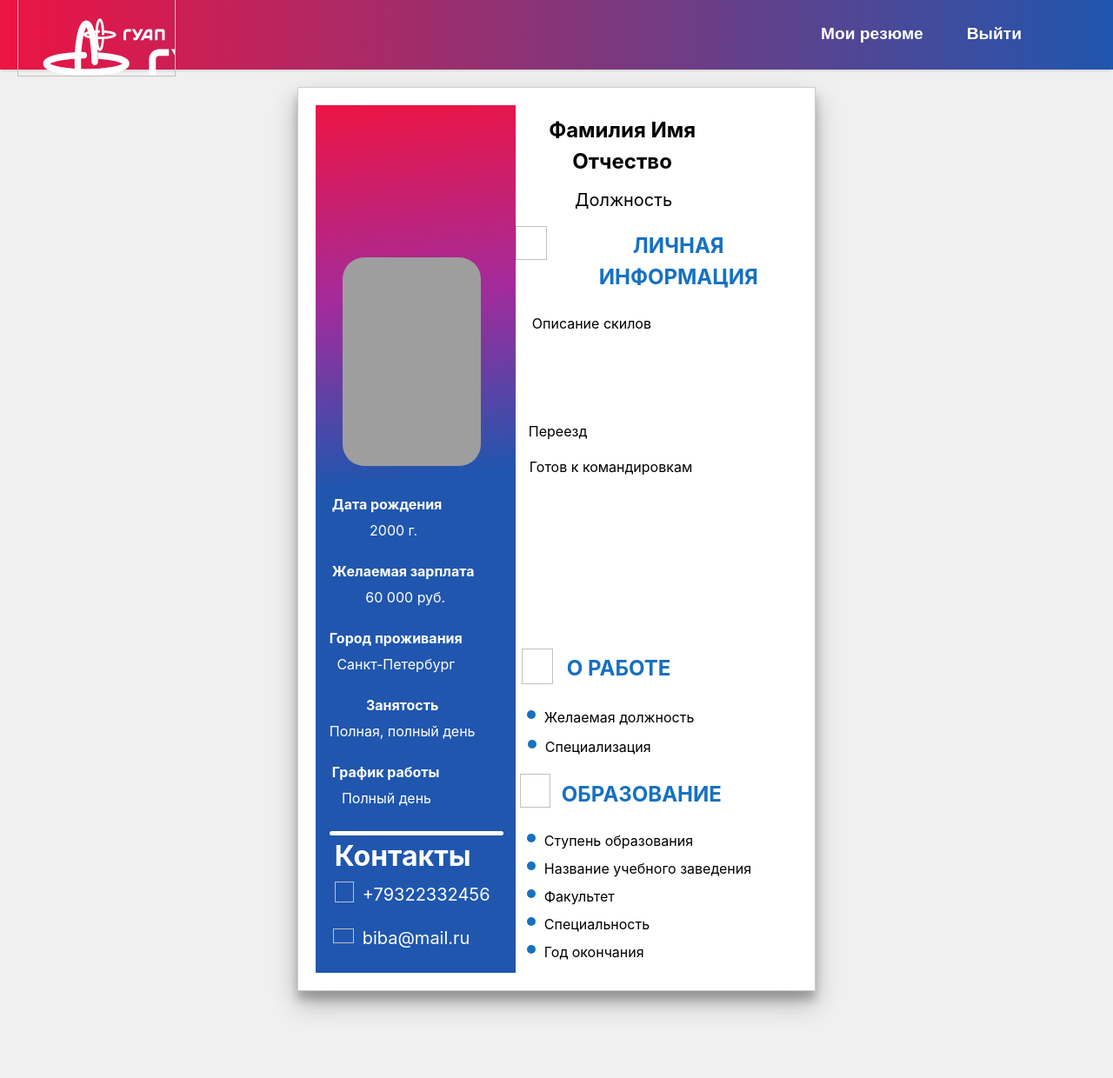
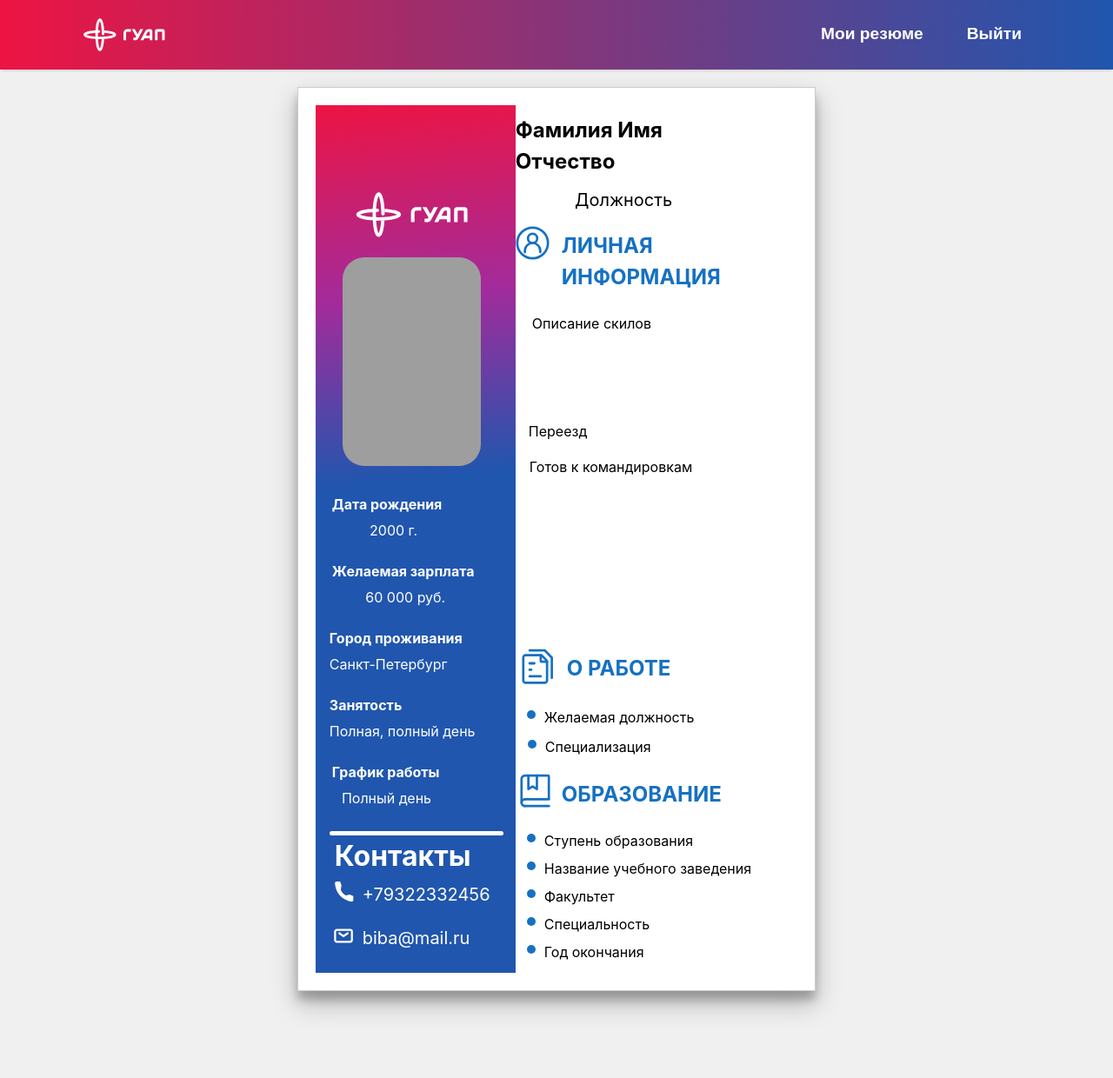
Before and after one commit to maria-kononova/demo, a Django app: page /resume/sample in a window 1280 px wide. Shown: the whole page at 87% size. Run offline with Django 5.2, Linux system fonts and the light colour scheme; parts of the project's set-up code (start-up, migrations or seed data) failed here and were passed over; some libraries are stand-ins or nearby versions; grey boxes are pictures that could not be loaded.

Commit message:
Добавление картинок и изменения стиля резюме

```diff
--- a/static/css/main-style.css
+++ b/static/css/main-style.css
@@ -37,7 +37,6 @@ h2 {
 .container {
     width: 80%;
     margin: 0 auto;
-    text-align: center;
 }
 
 .block {
--- a/static/css/sample.css
+++ b/static/css/sample.css
@@ -192,13 +192,12 @@
   color: #FFFFFF;
 }
 .s-guap-main-1 {
-  background: url("static/img/guap-logo.svg");
-  position: absolute;
-  left: 20px;
-  top: -6px;
+  margin: 0 4px 8px 4px;
+  align-self: flex-start;
   width: 182px;
-  height: 94px;
+  height: 82px;
 }
+
 .t27 {
   overflow-wrap: break-word;
   font-family: 'Inter';
--- a/templates/home.html
+++ b/templates/home.html
@@ -26,7 +26,7 @@
         <td>{{ res.id_resume }}</td>
 		<td>{{ res.date_of_creation }}</td>
         <td>{{ res.moderation_status }}</td>
-        <td><a href="{% url 'go_to_sample' %}" class="button">Перейти</a></td>
+        <td><a href="{% url 'go_to_sample' %}">Перейти</a></td>
       </tr>
 	  {% endfor %}
 	</tbody>
--- a/templates/sample.html
+++ b/templates/sample.html
@@ -4,6 +4,8 @@
 <div class="block">
 <div class="a-45">
   <div class="container-5">
+      {% load static %}
+  <img src="{% static 'img/guap-logo.svg' %}" class="s-guap-main-1"/>
     <div class="foto-na-dokumenty-ot-pechaterfoto-31">
     </div>
     <div class="group-6">
@@ -53,14 +55,14 @@
     </div>
     <div class="container-50">
       <div class="iconphone">
-        <img class="vector-2" />
+        <img src="{% static 'img/icon_phone.svg' %}" class="vector-2" />
       </div>
       <div class="t79322332456">
         +79322332456
       </div>
     </div>
     <div class="container-51">
-      <img class="iconmail" />
+      <img src="{% static 'img/icon_mail.svg' %}" class="iconmail" />
       <span class="bibamail-ru">
         biba@mail.ru
       </span>
@@ -74,7 +76,7 @@
       Должность
     </div>
     <div class="container-49">
-      <img class="iconuser-circle-alt" />
+      <img src="{% static 'img/icon_user.svg' %}" class="iconuser-circle-alt" />
       <div class="t19">
         ЛИЧНАЯ ИНФОРМАЦИЯ
       </div>
@@ -89,7 +91,7 @@
       Готов к командировкам
     </div>
     <div class="container-54">
-      <img class="iconmultiple-pages" />
+      <img src="{% static 'img/icon_multiple.svg' %}" class="iconmultiple-pages" />
       <div class="t20">
         О РАБОТЕ
       </div>
@@ -109,7 +111,7 @@
       </span>
     </div>
     <div class="container-53">
-      <img class="iconbookmark-book" />
+      <img src="{% static 'img/icon_bookmark.svg' %}" class="iconbookmark-book" />
       <div class="t21">
         ОБРАЗОВАНИЕ
       </div>
@@ -150,7 +152,6 @@
       </span>
     </div>
   </div>
-  <img class="s-guap-main-1" />
 </div>
     </div>
 {% endblock %}
```
Also changed, not shown: static/img/icon_bookmark.svg (added), static/img/icon_mail.svg (added), static/img/icon_multiple.svg (added), static/img/icon_phone.svg (added), static/img/icon_user.svg (added).
